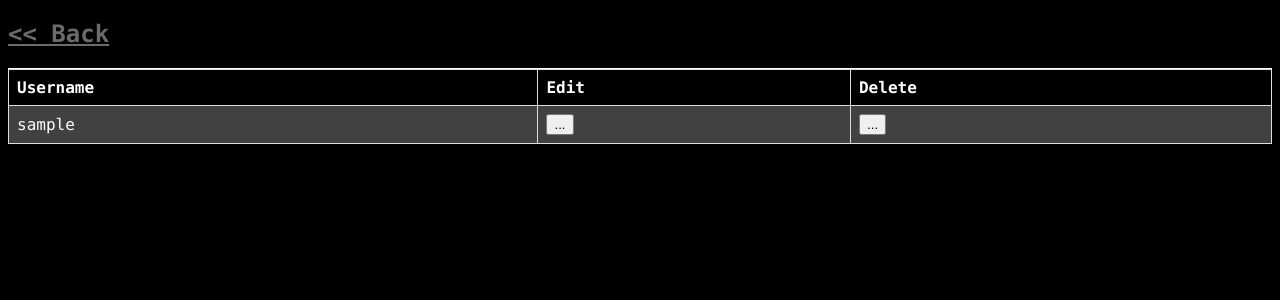
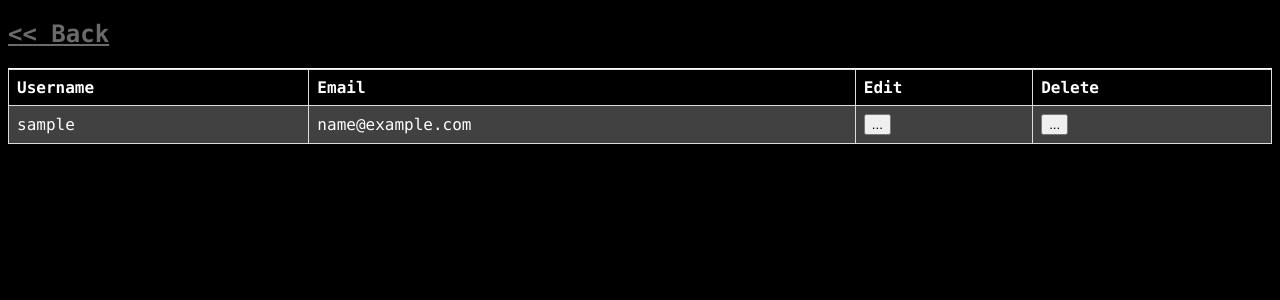
Before and after one commit to zrrrx/netrunner-forum-zrrx, a PHP site: page /src/adminpanel.php in a window 1280 px wide. Shown: the top 300 px of the page. Run offline with PHP 8.4, Linux system fonts and the light colour scheme; tables that the repository leaves empty or names only in its code hold one stand-in row (values such as "Sample post").

Commit message:
admin panel now has a email column

```diff
--- a/src/adminpanel.php
+++ b/src/adminpanel.php
@@ -25,12 +25,14 @@
     <table>
         <tr>
             <th>Username</th>
+            <th>Email</th>
             <th>Edit</th>
             <th>Delete</th>
         </tr>
         <?php while($row = $showStatement->fetch()): ?>
             <tr>
                 <td><?= $row['user_name'] ?></td>
+                <td><?= $row['user_email'] ?></td>
                 <td><button onclick="window.location.href = '../index.php'">...</button></td>
                 <td><button onclick="window.location.href = '../index.php'">...</button></td>
             </tr>
```
